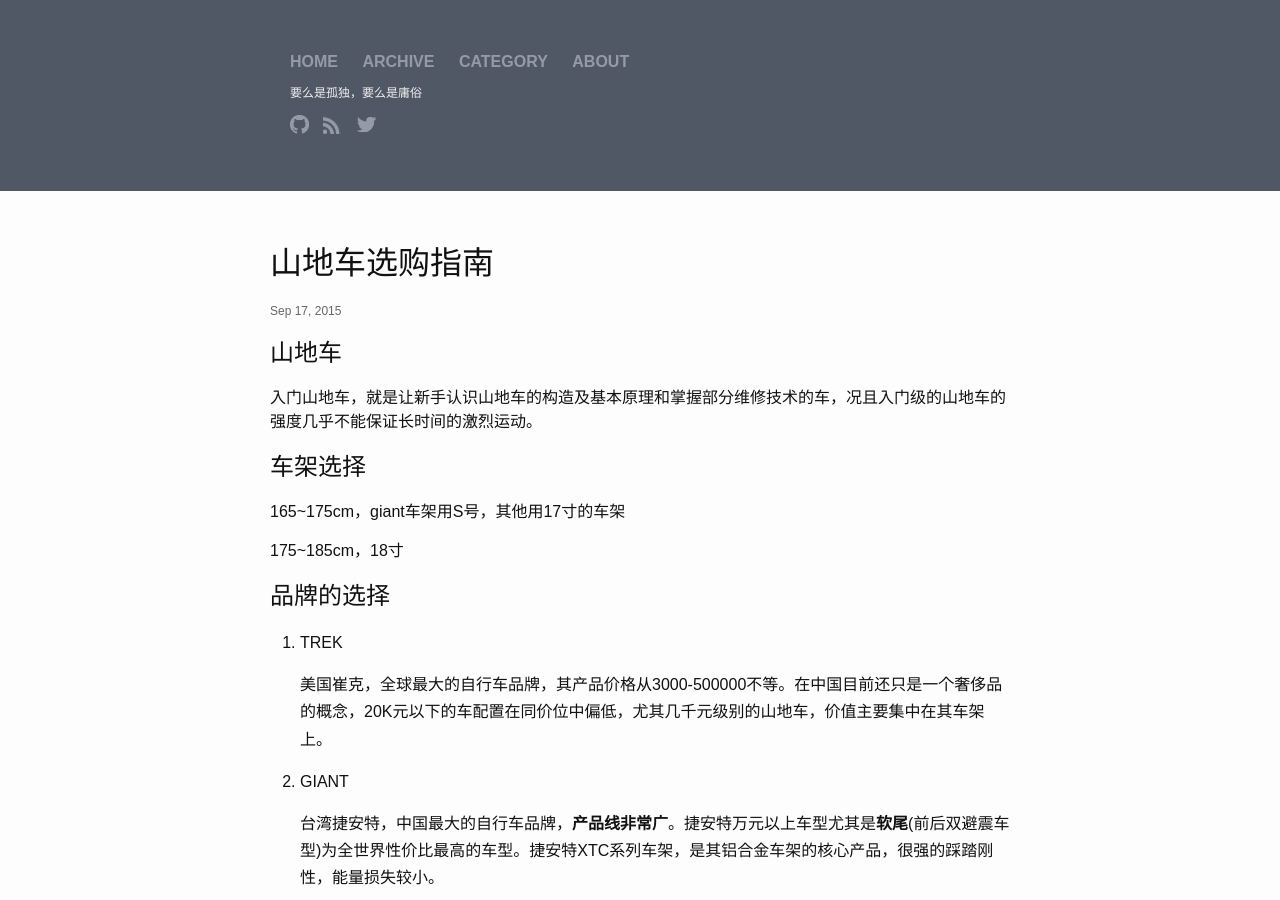
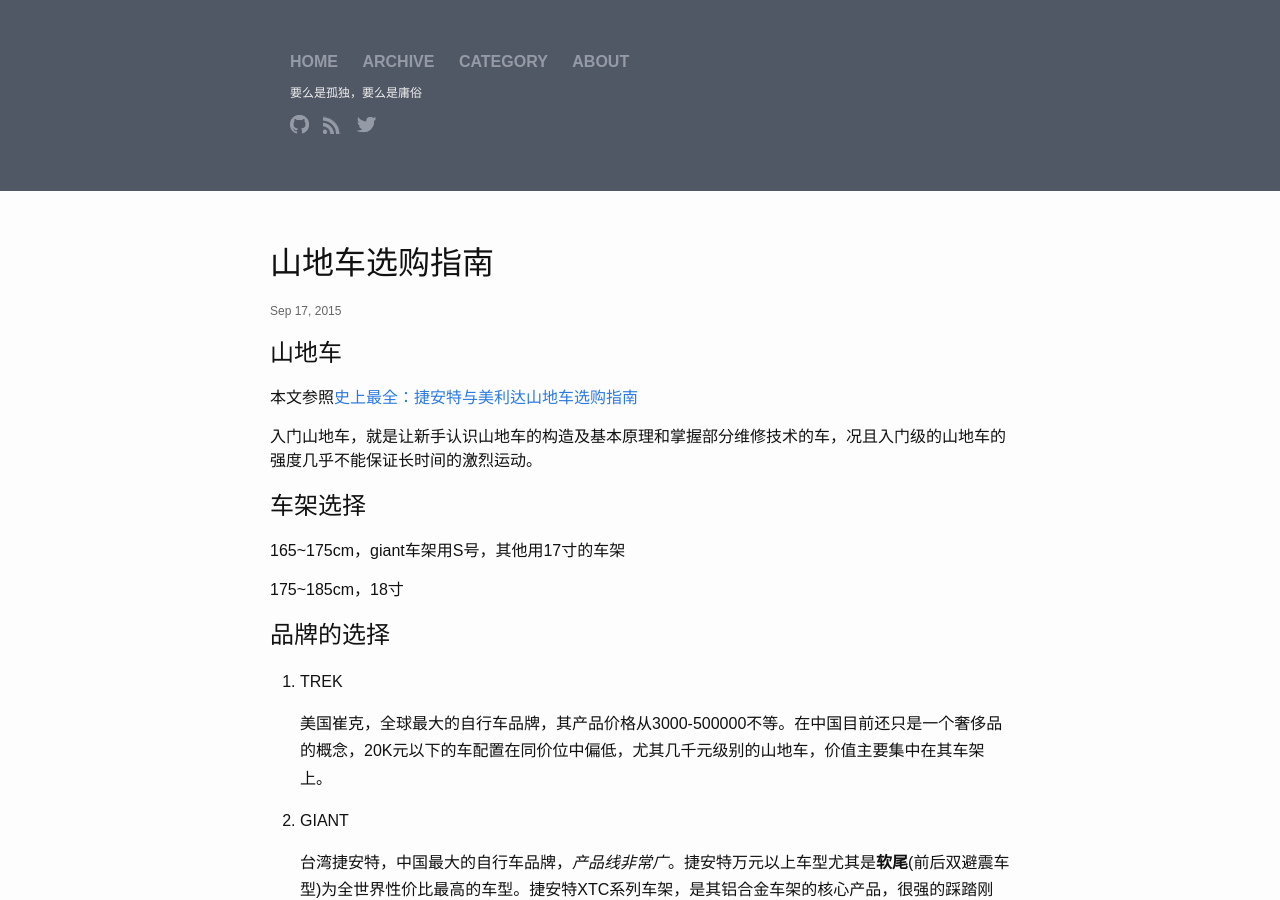
Before and after one commit to daijialun/daijialun.github.io, a Jekyll site: the page built from _posts/2015-09-17-bicycle-buying.markdown, in a window 1280 px wide and 900 px high. Built offline with Jekyll 4.4.1, drawn with Linux system fonts in a browser that asks for light colours.

```diff
--- /dev/null
+++ b/Gemfile
@@ -0,0 +1,2 @@
+source 'https://rubygems.org'
+gem 'github-pages'
--- a/_posts/2015-09-17-bicycle-buying.md
+++ b/_posts/2015-09-17-bicycle-buying.markdown
@@ -7,6 +7,8 @@ categories: bicycle
 
 
 ## 山地车
+
+本文参照[史上最全：捷安特与美利达山地车选购指南](http://www.china-cycle.com/news/show.php?itemid=5205&amp;page=2)
 
 入门山地车，就是让新手认识山地车的构造及基本原理和掌握部分维修技术的车，况且入门级的山地车的强度几乎不能保证长时间的激烈运动。
 
@@ -26,7 +28,7 @@ categories: bicycle
 
 2. GIANT
 
-    台湾捷安特，中国最大的自行车品牌，**产品线非常广**。捷安特万元以上车型尤其是**软尾**(前后双避震车型)为全世界性价比最高的车型。捷安特XTC系列车架，是其铝合金车架的核心产品，很强的踩踏刚性，能量损失较小。
+    台湾捷安特，中国最大的自行车品牌，*产品线非常广*。捷安特万元以上车型尤其是**软尾**(前后双避震车型)为全世界性价比最高的车型。捷安特XTC系列车架，是其铝合金车架的核心产品，很强的踩踏刚性，能量损失较小。
 
 3. MERIDA
 
```
Also changed, not shown: 1 other file.
